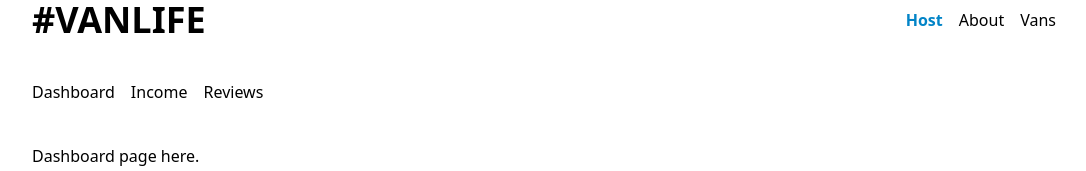
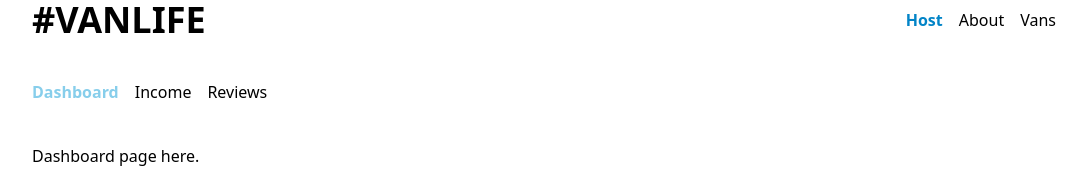
Before and after one commit to alain-kubwayo/react-router-playground, a React (Create React App) app: page /host in a window 1280 px wide. Shown: the top 171 px of the page, without its empty margins (96-1182 px from the left). Built offline with nearby package versions, Linux system fonts and the light colour scheme; what miragejs would draw is missing.

Commit message:
feat: style active host navigation link

```diff
--- a/src/components/ui/HostNavbar.jsx
+++ b/src/components/ui/HostNavbar.jsx
@@ -1,17 +1,31 @@
-import { Link } from "react-router-dom";
+import { NavLink } from "react-router-dom";
 
 const HostNavbar = () => {
+    const activeStyles = {
+        color: 'skyblue',
+        fontWeight: 900
+    }
     return (
         <nav className="flex items-center justify-between my-10">
           <ul className="flex gap-x-4">
             <li>
-                <Link to="/host">Dashboard</Link>
+                <NavLink
+                    to="/host"
+                    end
+                    style={({isActive}) => isActive ? activeStyles : null}
+                >Dashboard</NavLink>
             </li>
             <li>
-                <Link to="/host/income">Income</Link>
+                <NavLink
+                    to="/host/income"
+                    style={({isActive}) => isActive ? activeStyles : null}
+                >Income</NavLink>
             </li>
             <li>
-                <Link to="/host/reviews">Reviews</Link>
+                <NavLink
+                    to="/host/reviews"
+                    style={({isActive}) => isActive ? activeStyles : null}
+                >Reviews</NavLink>
             </li>
           </ul>
         </nav>
```
